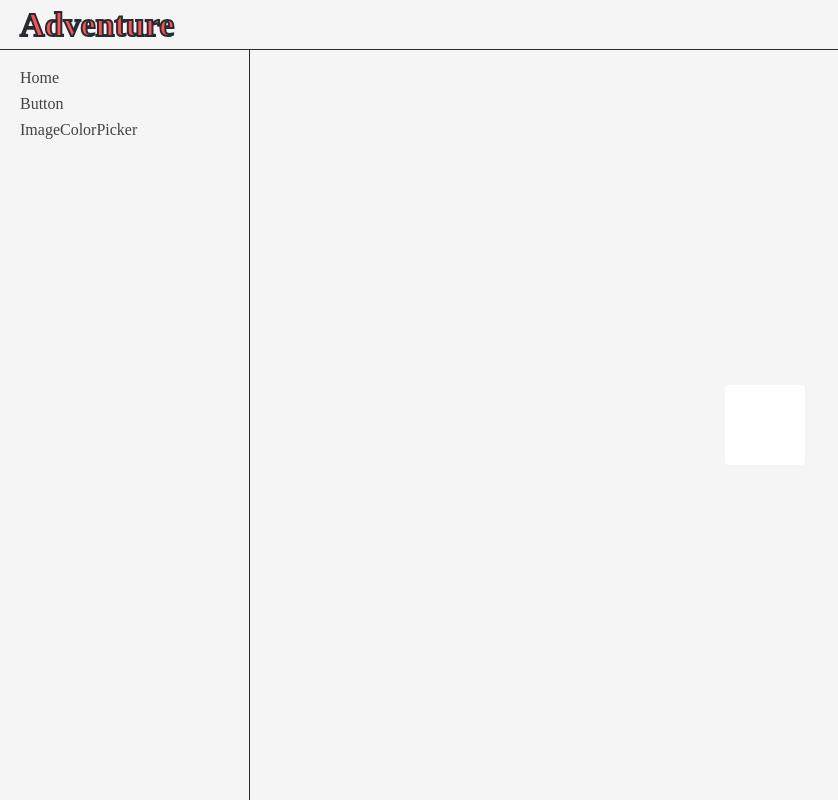
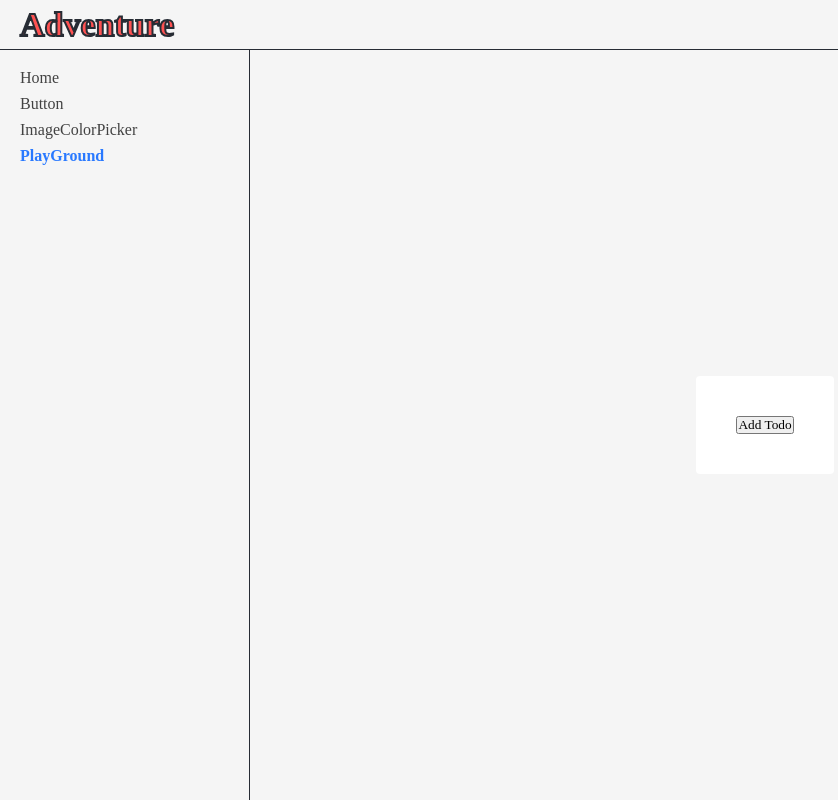
Before and after one commit to MaKeWhaT/Adventure, a React app: page /PlayGround in a window 1280 px wide. Shown: the whole page, without its empty margins (0-838 px from the left). Built offline with nearby package versions, Linux system fonts and the light colour scheme.

Commit message:
ADD: useImmer 커스텀 훅 , PlayGround 페이지 실험적 추가

```diff
--- a/package.json
+++ b/package.json
@@ -32,6 +32,7 @@
     "eslint-plugin-node": "^11.1.0",
     "eslint-plugin-promise": "^5.2.0",
     "eslint-plugin-react": "^7.28.0",
+    "eslint-plugin-react-hooks": "^4.3.0",
     "html-webpack-plugin": "^5.5.0",
     "mini-css-extract-plugin": "^2.4.5",
     "sass": "^1.45.1",
@@ -49,6 +50,7 @@
   },
   "dependencies": {
     "classnames": "^2.3.1",
+    "immer": "^9.0.7",
     "react": "^17.0.2",
     "react-dom": "^17.0.2",
     "react-router-dom": "^5.3.0"
--- /dev/null
+++ b/pages/PlayGround/index.tsx
@@ -0,0 +1,5 @@
+import PlayGround from '@/Components/PlayGround';
+
+export default function Index() {
+  return <PlayGround />;
+}
--- /dev/null
+++ b/src/Components/PlayGround/index.tsx
@@ -0,0 +1,28 @@
+import { useState } from 'react';
+import useImmer from '@/Hooks/useImmer';
+
+export default function PlayGround() {
+  const [nextId, setNextId] = useState(0);
+  const [todos, updateTodos] = useImmer([]);
+  const onAddTodo = () => {
+    updateTodos((draft) => {
+      draft.push({
+        id: nextId,
+        name: '투두 아이템',
+      });
+    });
+    setNextId(nextId + 1);
+  };
+  return (
+    <div>
+      <button type="button" onClick={onAddTodo}>Add Todo</button>
+      <ul>
+        {
+        todos.map((id, name) => (
+          <li key={id}>{name}</li>
+        ))
+      }
+      </ul>
+    </div>
+  );
+}
--- /dev/null
+++ b/src/Hooks/useImmer.ts
@@ -0,0 +1,14 @@
+/* eslint-disable no-unused-vars */
+import { useState } from 'react';
+import { produce, isDraftable } from 'immer';
+
+const useImmer = (base: any) => {
+  if (!isDraftable) throw new Error('주어진 Base 객체가 ImmerJS를 통해 관리될 수 없는 자료형입니다.');
+  const [state, setState] = useState(base);
+  const updateState = (recipe: (draft: typeof base) => any) => {
+    setState(produce(state, (draft) => recipe(draft)));
+  };
+  return [state, updateState];
+};
+
+export default useImmer;
--- a/src/Router/index.tsx
+++ b/src/Router/index.tsx
@@ -1,8 +1,15 @@
+/* eslint-disable no-undef */
 import { lazy, Suspense } from 'react';
 import { BrowserRouter, Switch, Route } from 'react-router-dom';
 import Layout from '@/Components/Layout';
 
-export const routes = [
+interface RouteConfig {
+  name: string,
+  path: string,
+  component: ReturnType<typeof lazy>
+}
+
+export const routes: RouteConfig[] = [
   {
     name: 'Home',
     path: '/',
@@ -16,8 +23,13 @@ export const routes = [
   {
     name: 'ImageColorPicker',
     path: '/ImageColorPicker',
-    component: lazy(() => import(/* webpackChunkName: "ImageColorPicker" */ 'pages/ImageColorPicker'))
-  }
+    component: lazy(() => import(/* webpackChunkName: "ImageColorPicker" */ 'pages/ImageColorPicker')),
+  },
+  {
+    name: 'PlayGround',
+    path: '/PlayGround',
+    component: lazy(() => import(/* webpackChunkName: "PlayGround" */ 'pages/PlayGround')),
+  },
 ];
 
 export default function Router() {
--- a/tsconfig.json
+++ b/tsconfig.json
@@ -30,7 +30,7 @@
 
     /* Strict Type-Checking Options */
     "strict": true,                                 /* Enable all strict type-checking options. */
-    "noImplicitAny": true,                       /* Raise error on expressions and declarations with an implied 'any' type. */
+    "noImplicitAny": false,                       /* Raise error on expressions and declarations with an implied 'any' type. */
     "strictNullChecks": true,                    /* Enable strict null checks. */
     // "strictFunctionTypes": true,                 /* Enable strict checking of function types. */
     // "strictBindCallApply": true,                 /* Enable strict 'bind', 'call', and 'apply' methods on functions. */
```
Also changed, not shown: .eslintrc.js, 1 other file (tests, documents, lock files or other folders).
